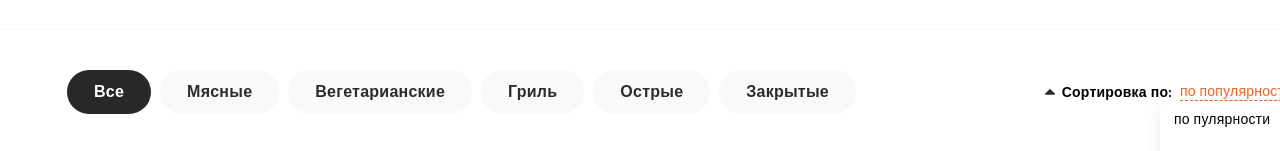
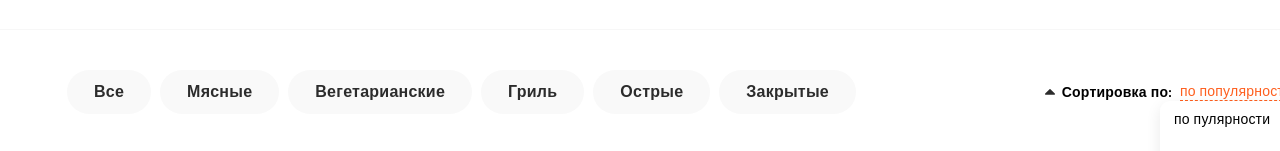
Before and after one commit to studstone/react-pizza, a React (Create React App) app: page / in a window 1280 px wide. Shown: the part 149-300 px from the top of the page. Built offline with nearby package versions, Linux system fonts and the light colour scheme.

Commit message:
fix hover in tabs

```diff
--- a/src/components/styles/GlobalStyle.jsx
+++ b/src/components/styles/GlobalStyle.jsx
@@ -15,7 +15,6 @@ const GlobalStyle = createGlobalStyle`
   }
 
   body {
-    max-width: 144rem;
     font-family: 'Nunito', sans-serif;
     font-style: normal;
     font-weight: 400;
--- a/src/components/styles/Variable.jsx
+++ b/src/components/styles/Variable.jsx
@@ -5,6 +5,7 @@ export const variable = {
     buttonBgColorHover: '#FFFFFF',
     tabBgColor: '#f9f9f9',
     tabBgColorActive: '#282828',
+    tabBgColorHover: '#2828282d',
     heartLikeFill: '#ff8585',
     primaryTextColor: '#000000',
     secondaryTextColor: '#2c2c2c',
--- a/src/components/Сategories/styles/StyledCategories.jsx
+++ b/src/components/Сategories/styles/StyledCategories.jsx
@@ -26,7 +26,6 @@ export const TabItem = styled.li`
     }
 
     :hover {
-        background-color: ${variable.tabBgColorActive};
-        color: ${variable.btnTextColor};
+        background-color: ${({ active }) => (active ? '' : `${variable.tabBgColorHover}`)};
     }
 `;
--- a/src/components/Сategories/Сategories.jsx
+++ b/src/components/Сategories/Сategories.jsx
@@ -7,7 +7,7 @@ const Сategories = () => {
 
     return (
         <TabsList>
-            <TabItem active>Все</TabItem>
+            <TabItem>Все</TabItem>
             <TabItem>Мясные</TabItem>
             <TabItem>Вегетарианские</TabItem>
             <TabItem>Гриль</TabItem>
```
